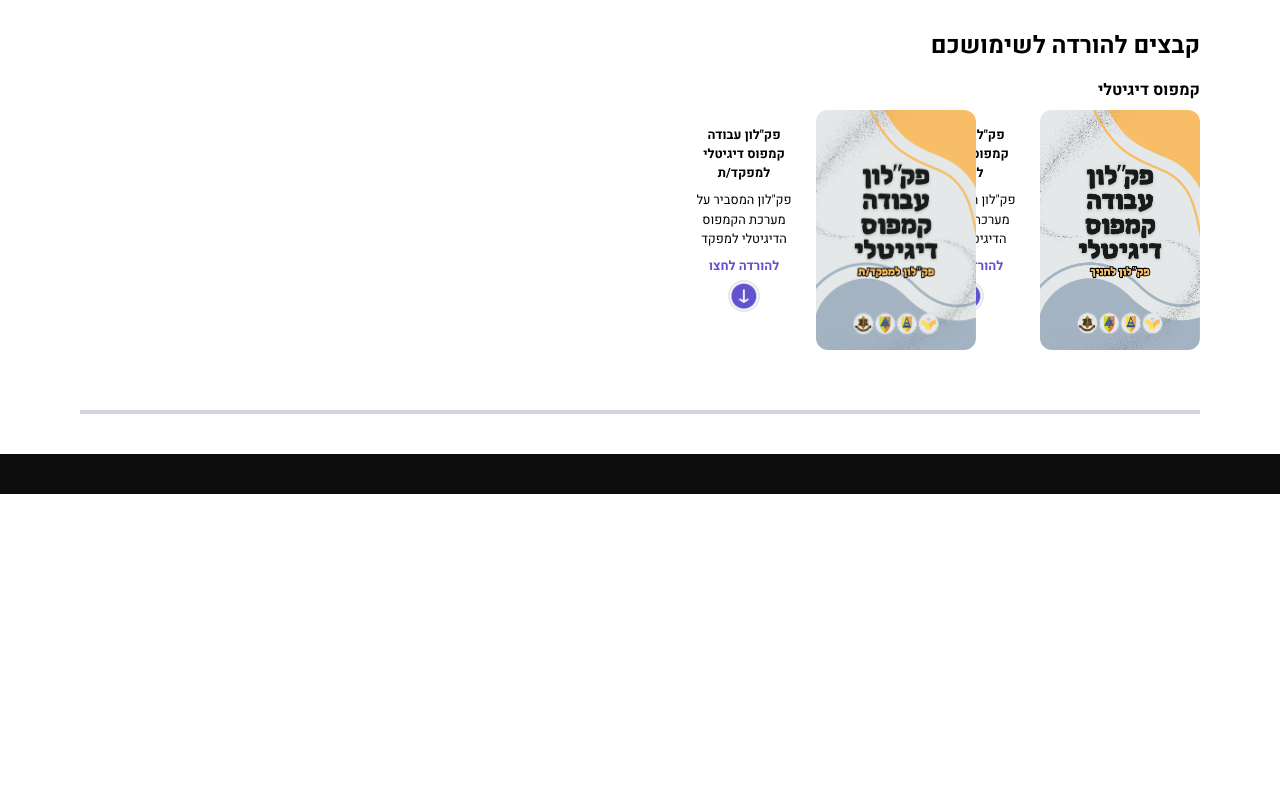
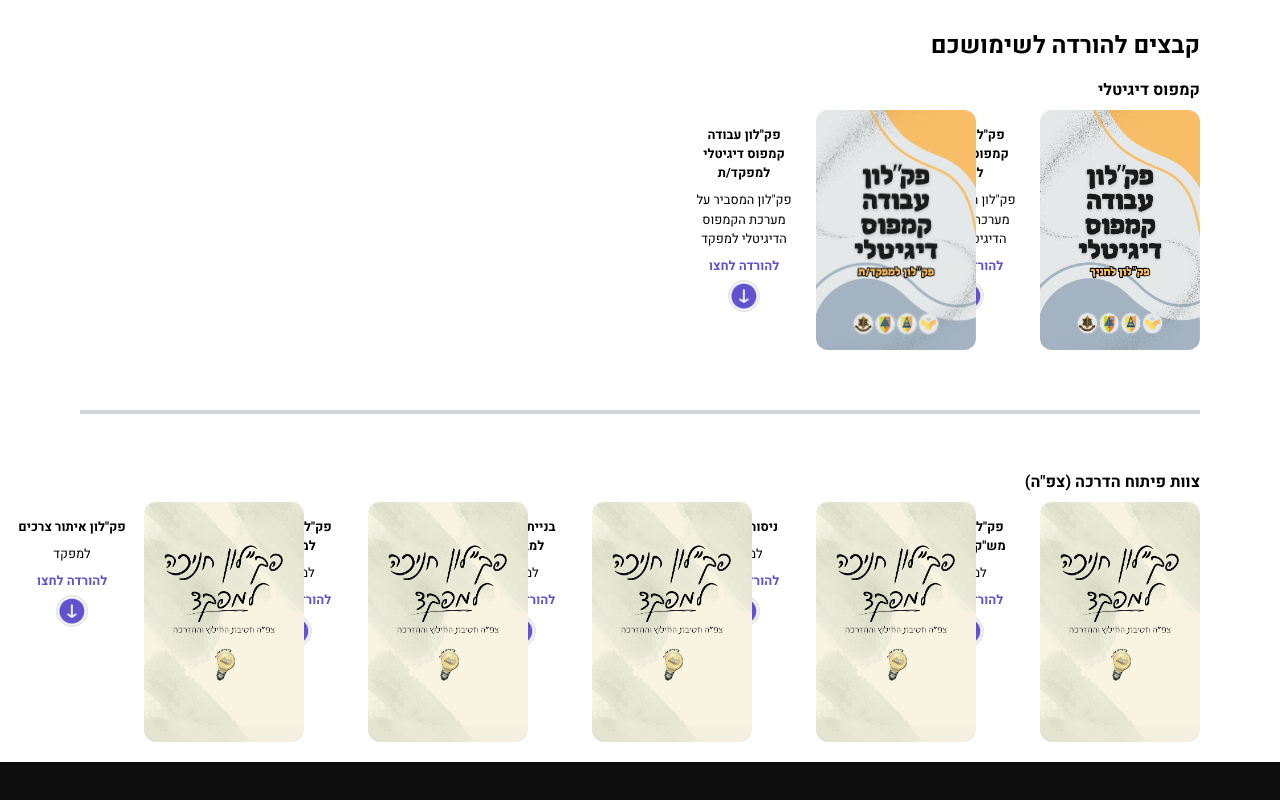
Before and after one commit to gapa-pakar/gapa-website, a React (Vite) app: page /projects in a window 1280 px wide. Shown: the part 4196-4996 px from the top of the page. Before the commit the page ends 4690 px from the top, so only its background shows below. Built offline with nearby package versions, Linux system fonts and the light colour scheme.

Commit message:
developer team

```diff
--- a/src/components/Projects/DownloadFiles.jsx
+++ b/src/components/Projects/DownloadFiles.jsx
@@ -87,14 +87,14 @@ export default function DownloadFiles() {
                     <hr className='md:w-[100%] w-[80%] border-gray-300 dark:border-gray-700 border-[2px] my-10'></hr>
 
                     {/* DeveloperTeam */}
-                    {/* <p className='pt-4 pb-2 font-bold'>צוות פיתוח הדרכה (צפ"ה)</p>
+                    <p className='pt-4 pb-2 font-bold'>צוות פיתוח הדרכה (צפ"ה)</p>
                     <div className='grid grid-col-1 md:grid-cols-2 lg:grid-cols-5'>
                         {DevelopTeamFiles.map((file) => {
                             return (
                                 <FilesCards key={file.id} file={file}></FilesCards>
                             )
                         })}
-                    </div> */}
+                    </div>
                 </div>
             </div>
         </div>
```
